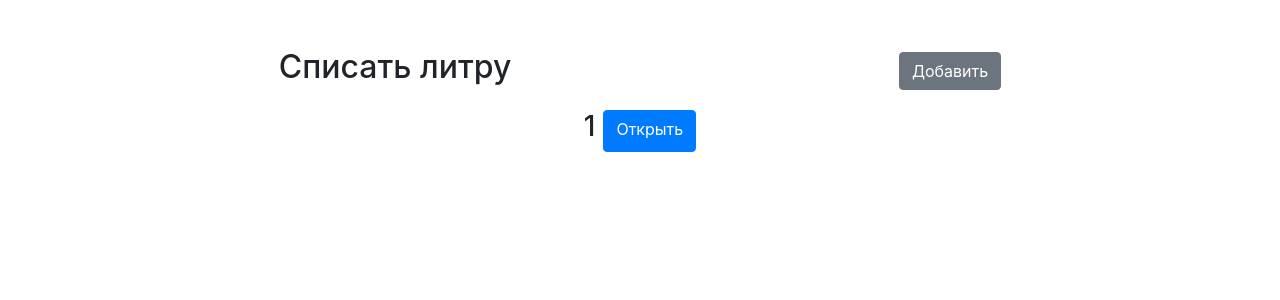
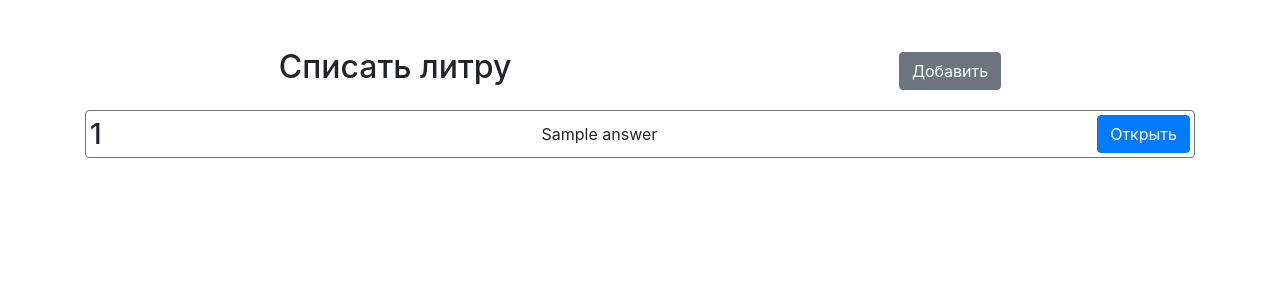
Before and after one commit to AquaUseful/spisi_site, a Python web app: template app/templates/index.html in a window 1280 px wide. Shown: the top 300 px of the page. Run offline with Jinja, Linux system fonts and the light colour scheme; the template is opened without the code that fills it: most values are stand-ins (such as "Sample title", 1, 10 or a date in 2020); some libraries are stand-ins or nearby versions.

Commit message:
Pretty cards with border

```diff
--- a/app/templates/index.html
+++ b/app/templates/index.html
@@ -1,7 +1,7 @@
 {% extends "base.html" %}
 {% block content %}
 <div class="my-5">
-    <div class="d-flex justify-content-around align-items-center pd-3">
+    <div class="d-flex justify-content-around align-items-center mb-3">
         <h2>
             Списать литру
         </h2>
@@ -9,9 +9,10 @@
     </div>
     <div class="d-flex flex-column justify-content-center">
         {% for answer in answers %}
-        <div class="d-flex justify-content-center align-items-around py-3">
-            <h3 class="mr-2">{{answer["number"]}}</h3>
-            <a href="/answer/{{answer['number']}}" role="button" class="btn btn-primary">Открыть</a>
+        <div class="d-flex justify-content-between align-items-center border border-secondary rounded mb-2 px-1">
+            <h3 class="my-0">{{answer["number"]}}</h3>
+            <p class="mx-4 my-0">{{answer["question"]}}</p>
+            <a href="/answer/{{answer['number']}}" role="button" class="btn btn-primary my-1">Открыть</a>
         </div>
         {% endfor %}
     </div>
```
